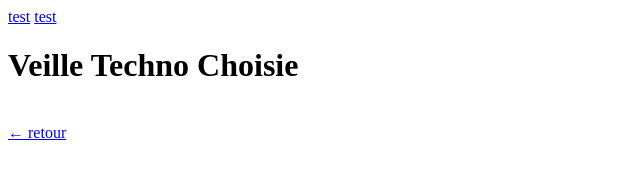
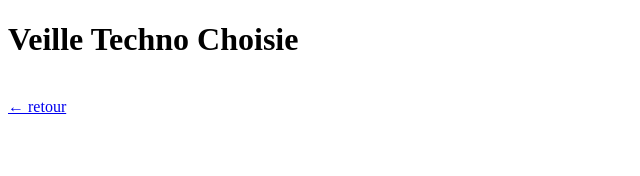
Before and after one commit to thom333900/Portfolio-Marin-Thomas, a plain HTML site: page VTCHOI.html in a window 1280 px wide. Shown: the whole page, without its empty margins (0-640 px from the left). Drawn offline with Linux system fonts and the light colour scheme.

Commit message:
Refactor VTCHOI.html to simplify content
Removed unnecessary links and cleaned up HTML structure.

```diff
--- a/VTCHOI.html
+++ b/VTCHOI.html
@@ -8,8 +8,6 @@
     </head>
 
     <body>
-    <a target="_blank" href="https://cyber.gouv.fr/actualites/lanssi-publie-le-rapport-dincident-sur-les-cyberattaques-ayant-touche-la-dgfip/">test</a>
-    <a target="_blank" href="https://www.presse-citron.net/votre-reservation-dhotel-va-etre-annulee-attention-a-cette-arnaque-whatsapp-qui-se-multiplie/">test</a>
 
     <h1> Veille Techno Choisie</h1> <br> <a href="index.html">← retour</a> </br>
     </body>
```
